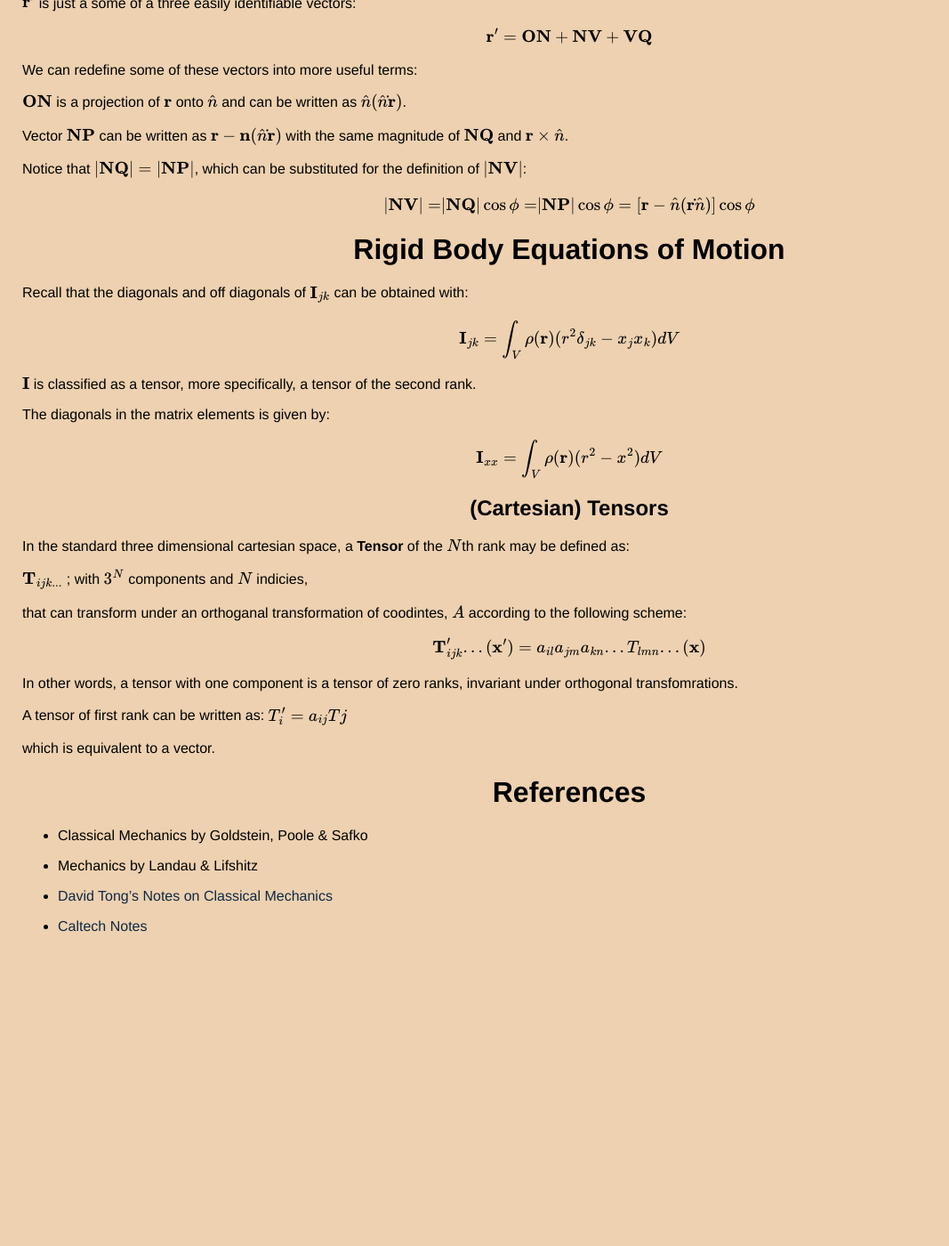
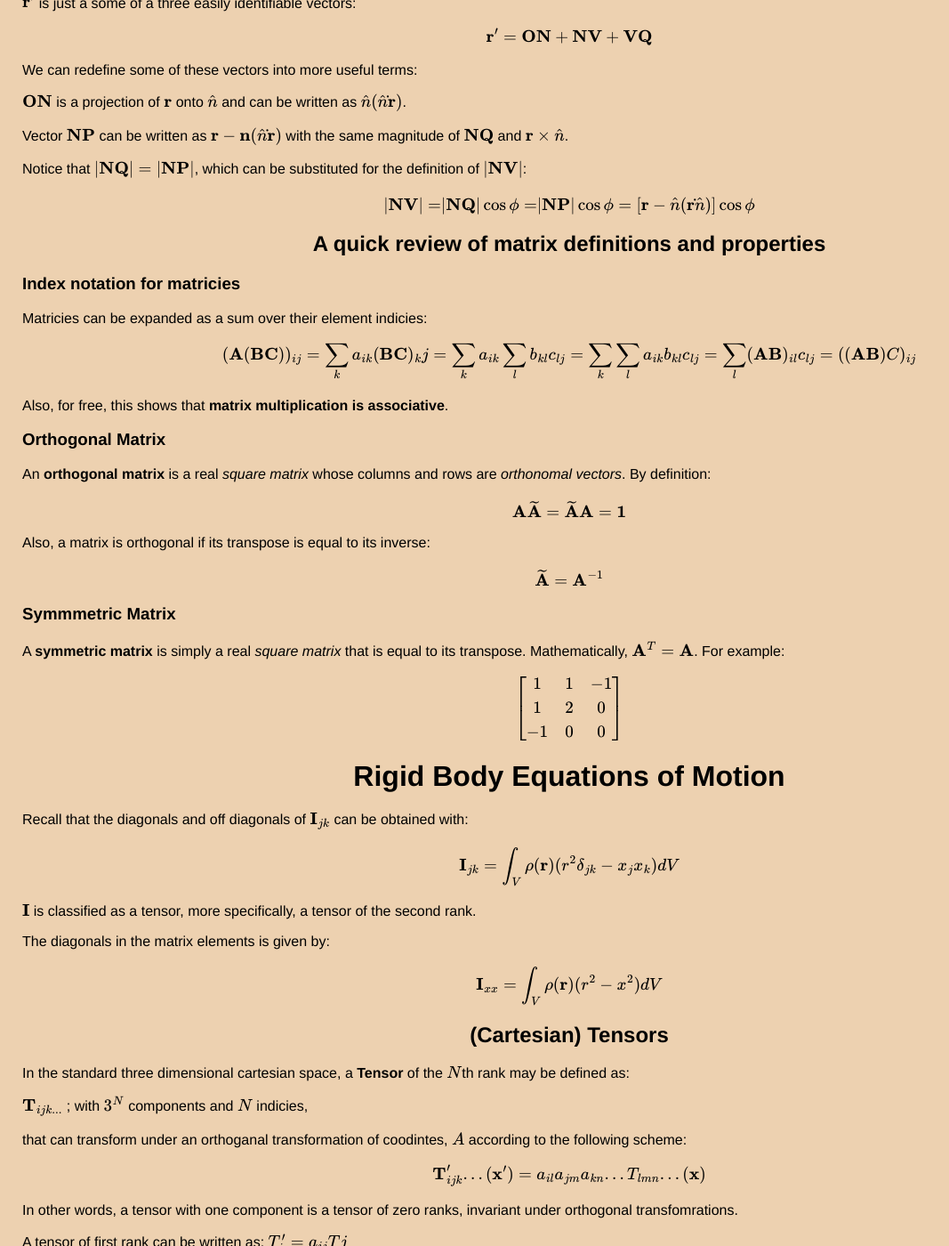
Before and after one commit to thaihangchung7/thaihangchung7.github.io, a Jekyll site: the page built from _notes/classical2.md, in a window 1280 px wide and 1400 px high, scrolled down 15640 px. Shown: the whole window at 89% size, without its empty margins (0-1067 px from the left). Built offline with Jekyll 4.4.1, drawn with Linux system fonts in a browser that asks for light colours; formulas are drawn with MathJax 3; before the commit the page ends 16715 px from its top, so only the background shows below that.

Commit message:
Adding some review on matricies

```diff
--- a/_notes/classical2.md
+++ b/_notes/classical2.md
@@ -705,6 +706,40 @@ Notice that $$\lvert \vec{NQ} \rvert = \lvert \vec{NP} \rvert$$, which can be su
 
 $$\abs \v{NV} \abs = \abs \v{NQ} \abs \cos\phi = \abs \v{NP} \abs \cos\phi = [\v{r} - \h{n} (\v{r} \d \h{n})] \cos\phi $$
 
+## A quick review of matrix definitions and properties
+
+### Index notation for matricies
+Matricies can be expanded as a sum over their element indicies:
+
+$$ (\v{A} (\v{B} \v{C}))_{ij} = \sum_{k} a_{ik} (\v{B} \v{C})_kj = \sum_{k} a_{ik} \sum_{l} b_{kl} c_{lj} = \sum_{k} \sum_{l} a_{ik} b_{kl} c_{lj} = \sum_{l} (\v{A} \v{B})_{il} c_{lj} = ((\v{A} \v{B}) C)_{ij}  $$
+
+Also, for free, this shows that **matrix multiplication is associative**.
+
+
+### Orthogonal Matrix
+An **orthogonal matrix** is a real *square matrix* whose columns and rows are *orthonomal vectors*. By definition:
+
+$$ \v{A} \v{\~{A}} = \v{\~{A}} \v{A} = \v{1} $$
+
+Also, a matrix is orthogonal if its transpose is equal to its inverse:
+
+$$ \v{\~{A}} = \v{A}^{-1} $$
+
+### Symmmetric Matrix
+A **symmetric matrix** is simply a real *square matrix* that is equal to its transpose. Mathematically, $$ \v{A}^{T} = \v{A} $$. For example:
+
+$$\begin{bmatrix}
+1 & 1 & -1 \\
+1 & 2 & 0 \\
+-1 & 0 & 0 \\
+\end{bmatrix}
+$$
+
+
+
+
+
+
 # Rigid Body Equations of Motion
 
 Recall that the diagonals and off diagonals of $$ \vec{I}_{jk} $$ can be obtained with:
```
Also changed, not shown: other parts of _notes/classical2.md (+1 -0 lines).
